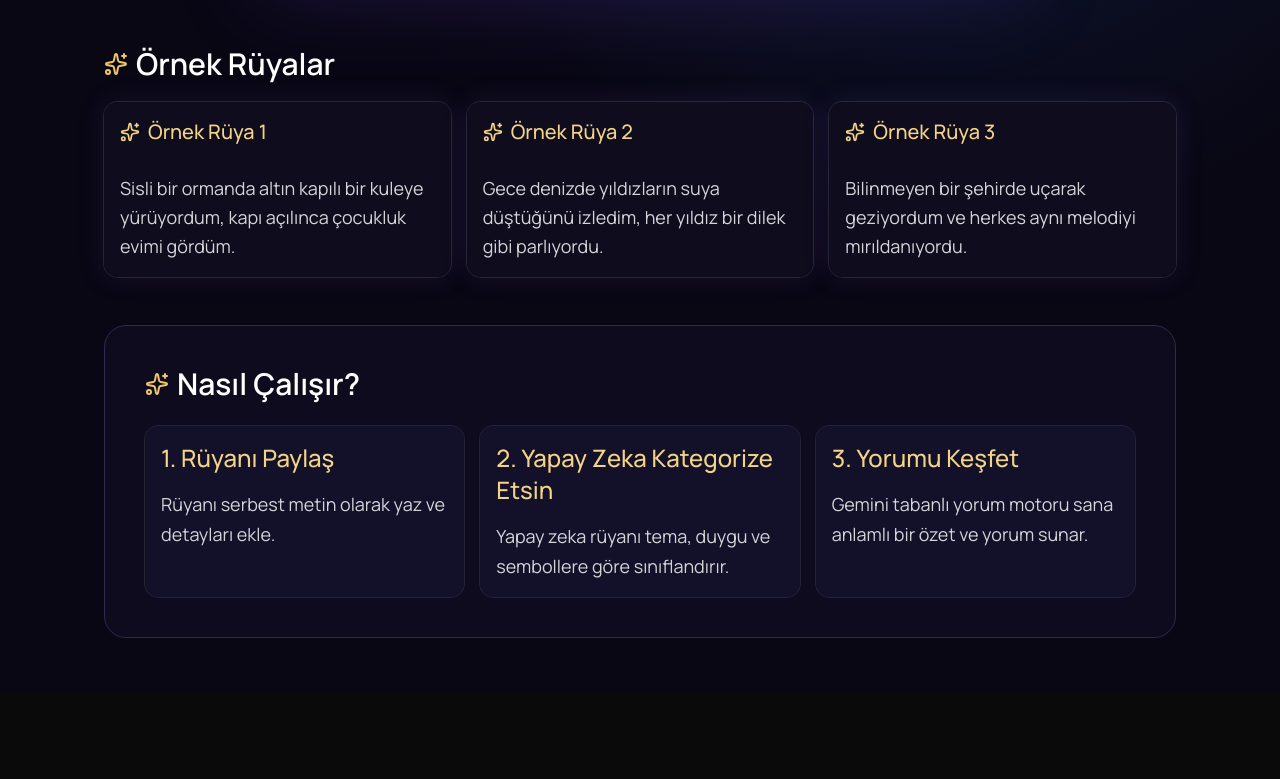
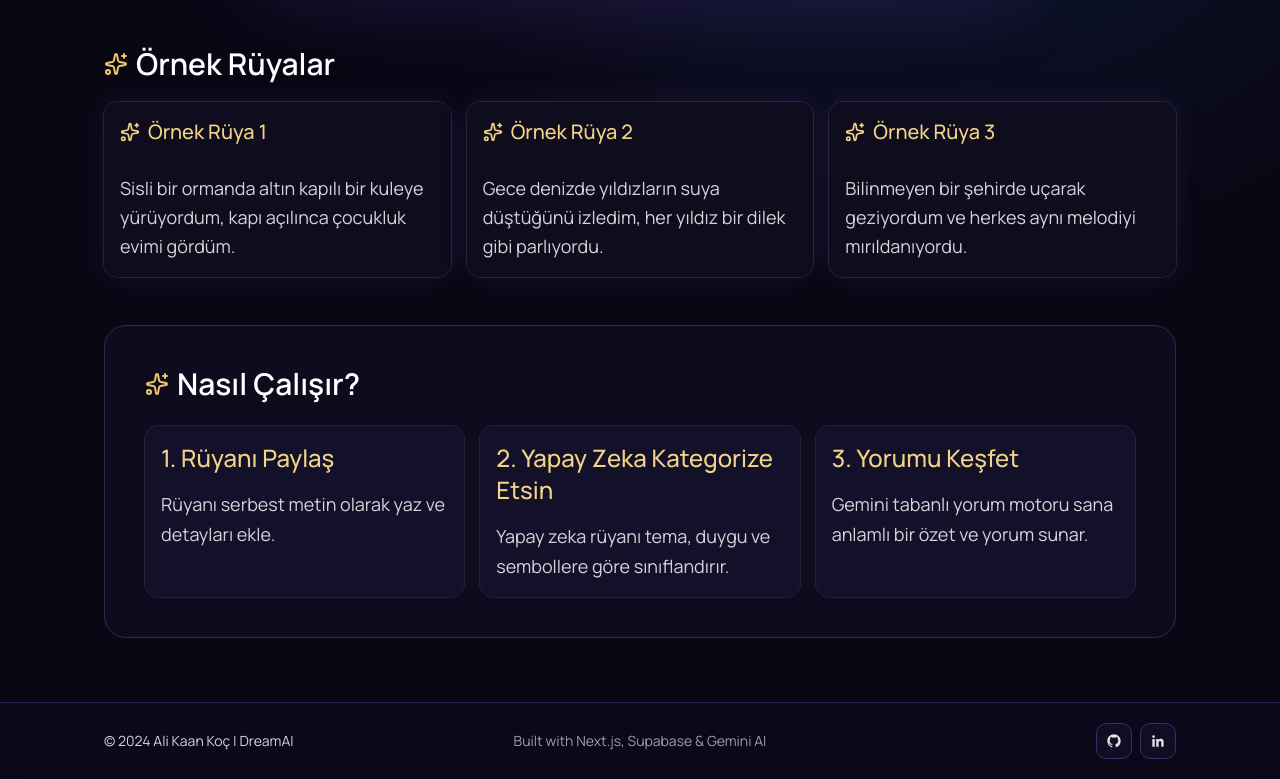
Before and after one commit to alikaankoc1/dream-ai, a Next.js app: page / in a window 1280 px wide. Shown: the part 669-1448 px from the top of the page. Before the commit the page ends 1363 px from the top, so only its background shows below. Built offline with nearby package versions, Linux system fonts and the light colour scheme; no server answers.

Commit message:
Add glassmorphism footer with social links
Implemented a modern, theme-consistent footer with a subtle top border and glass effect, including left-aligned copyright text, centered tech stack note, and right-aligned GitHub/LinkedIn icon links.

```diff
--- a/app/page.tsx
+++ b/app/page.tsx
@@ -95,6 +95,48 @@ export default function Home() {
           </div>
         </section>
       </main>
+      <footer className="relative mt-2 border-t border-[#5f4aa0]/40 bg-[#0f0c1f]/45 backdrop-blur-md">
+        <div className="mx-auto grid w-full max-w-6xl gap-3 px-4 py-5 text-sm text-zinc-300 sm:px-6 md:grid-cols-3 md:items-center md:px-10">
+          <p className="text-center md:text-left">
+            © 2024 Ali Kaan Koç | DreamAI
+          </p>
+          <p className="text-center text-zinc-400">
+            Built with Next.js, Supabase & Gemini AI
+          </p>
+          <div className="flex items-center justify-center gap-2 md:justify-end">
+            <a
+              href="https://github.com/alikaankoc1"
+              target="_blank"
+              rel="noreferrer"
+              aria-label="GitHub profili"
+              className="inline-flex h-9 w-9 items-center justify-center rounded-lg border border-[#3b2f63] bg-[#15112b]/70 text-zinc-200 transition hover:border-[#7f63d4] hover:text-white"
+            >
+              <svg
+                viewBox="0 0 24 24"
+                aria-hidden="true"
+                className="h-4 w-4 fill-current"
+              >
+                <path d="M12 2C6.477 2 2 6.484 2 12.017c0 4.426 2.865 8.181 6.839 9.504.5.092.682-.217.682-.483 0-.237-.009-.868-.014-1.703-2.782.605-3.369-1.343-3.369-1.343-.455-1.158-1.11-1.466-1.11-1.466-.908-.62.069-.608.069-.608 1.003.071 1.53 1.032 1.53 1.032.892 1.53 2.341 1.088 2.91.832.091-.648.349-1.088.635-1.338-2.22-.253-4.555-1.113-4.555-4.951 0-1.093.39-1.988 1.029-2.688-.103-.253-.446-1.272.098-2.65 0 0 .84-.27 2.75 1.026A9.564 9.564 0 0112 6.844c.85.004 1.705.115 2.504.337 1.909-1.296 2.747-1.026 2.747-1.026.546 1.378.203 2.397.1 2.65.64.7 1.028 1.595 1.028 2.688 0 3.848-2.339 4.695-4.566 4.943.359.309.678.92.678 1.855 0 1.338-.012 2.419-.012 2.747 0 .268.18.58.688.481A10.018 10.018 0 0022 12.017C22 6.484 17.523 2 12 2z" />
+              </svg>
+            </a>
+            <a
+              href="https://www.linkedin.com/in/alikaankoc/"
+              target="_blank"
+              rel="noreferrer"
+              aria-label="LinkedIn profili"
+              className="inline-flex h-9 w-9 items-center justify-center rounded-lg border border-[#3b2f63] bg-[#15112b]/70 text-zinc-200 transition hover:border-[#7f63d4] hover:text-white"
+            >
+              <svg
+                viewBox="0 0 24 24"
+                aria-hidden="true"
+                className="h-4 w-4 fill-current"
+              >
+                <path d="M20.447 20.452h-3.554v-5.569c0-1.328-.026-3.037-1.852-3.037-1.854 0-2.137 1.445-2.137 2.939v5.667H9.351V9h3.414v1.561h.049c.476-.9 1.637-1.85 3.369-1.85 3.599 0 4.264 2.368 4.264 5.455v6.286zM5.337 7.433c-1.144 0-2.063-.926-2.063-2.065a2.064 2.064 0 114.127 0 2.065 2.065 0 01-2.064 2.065zm1.782 13.019H3.555V9h3.564v11.452z" />
+              </svg>
+            </a>
+          </div>
+        </div>
+      </footer>
     </div>
   );
 }
```
